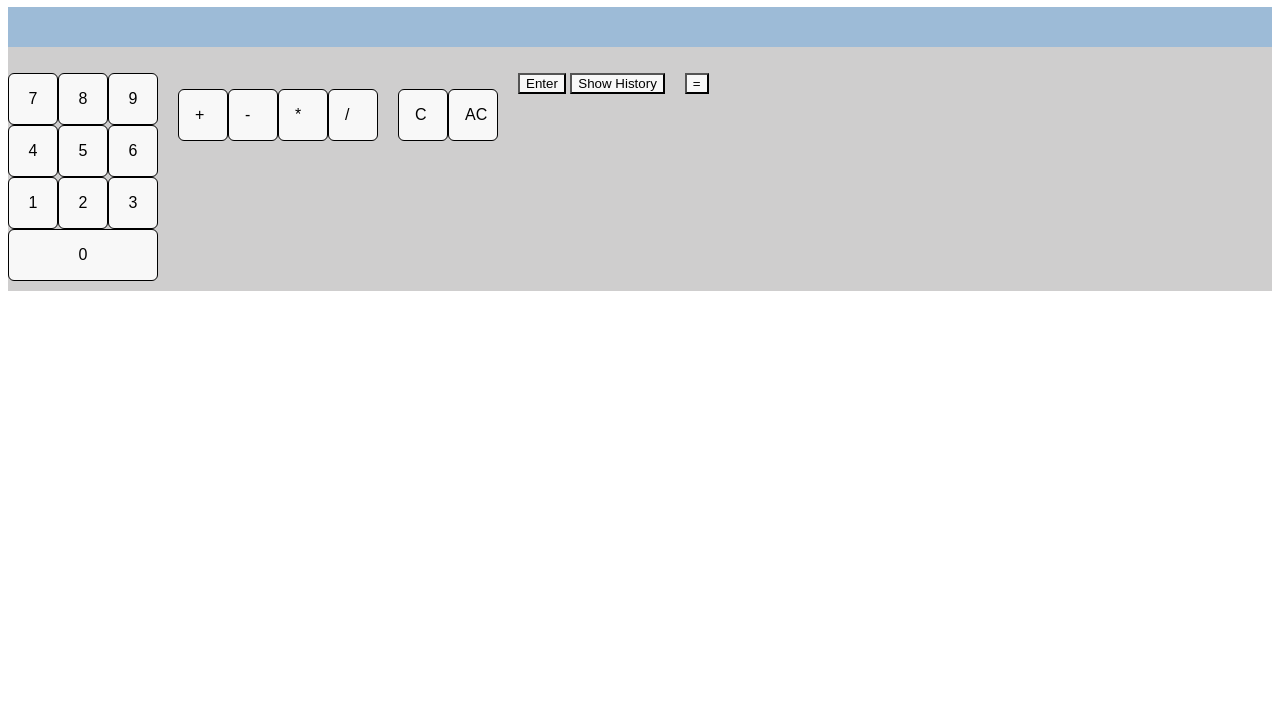
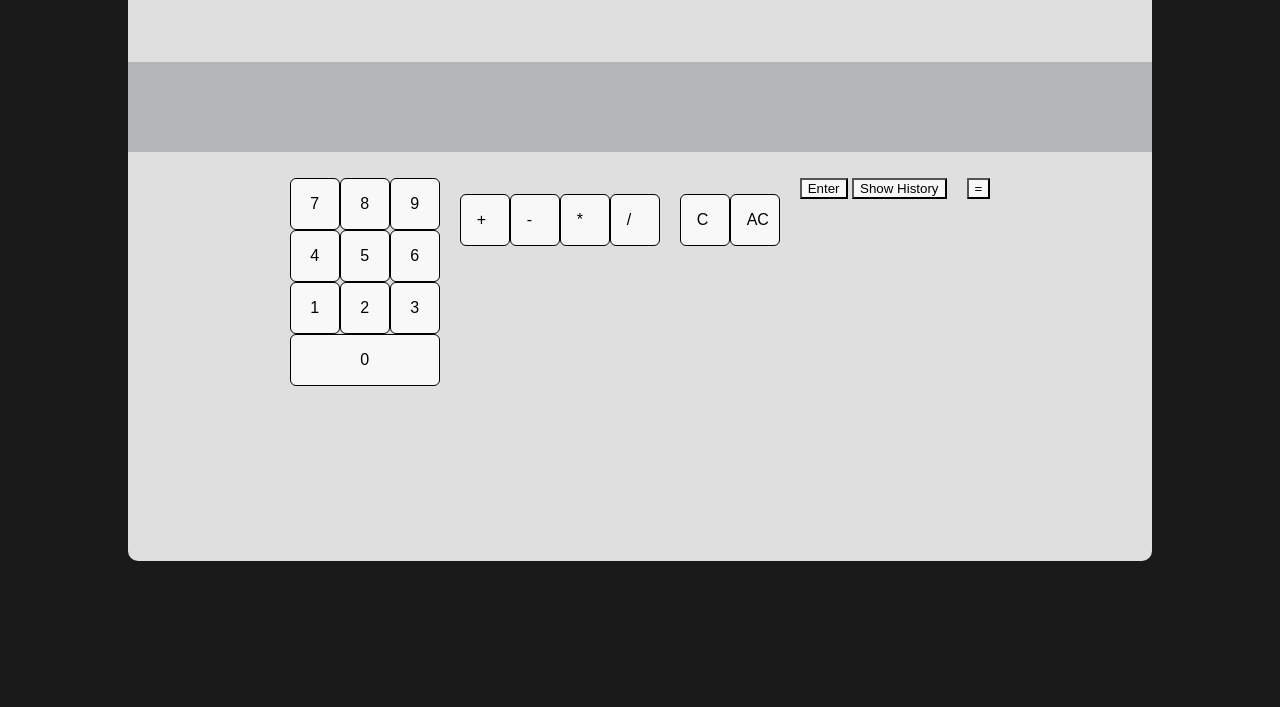
Before and after one commit to Matthew1523/calculadora-simples, a plain HTML site: page index.html in a window 1280 px wide. Shown: the part 93-800 px from the top of the page. Drawn offline with Linux system fonts and the light colour scheme.

Commit message:
UI changes

```diff
--- a/index.css
+++ b/index.css
@@ -3,12 +3,14 @@
 html{
     padding: 0;
     margin: 0;
+    height: 100vh;
     box-sizing: border-box;
 }
 
 
 body{
     font-family: Arial;
+    background-color: rgb(26, 26, 26);
 }
 
 header{
@@ -17,25 +19,39 @@ header{
     margin: 10px 0;
 }
 
+main{
+    display: flex;
+    height: 80vh;
+    align-items: center;
+    justify-content: center;
+}
+
 .btn{
     background-color: rgb(248, 248, 248);
 }
 
 #calculatorBody{
-    width: 100%;
+    width: 80vw;
+    height:inherit;
+    padding: 0 0 12px 0;
+    border-radius: 10px;
     display: flex;
+    align-items: center;
     justify-content: center;
     flex-direction: column;
-    background-color: rgb(207, 206, 206);
+    background-color: rgb(223, 223, 223);
 }
 
 
 #display{
-    color: red;
+    color: rgb(0, 0, 0);
+    align-self: normal;
+    justify-self:flex-start;
     font-weight: 800;
-    background-color: rgba(40, 142, 236, 0.301);
+    height: 50px;
+    background-color: rgba(82, 87, 92, 0.301);
     padding: 20px;
-    text-align: end;
+    text-align: start;
 
 }
 
--- a/index.html
+++ b/index.html
@@ -9,14 +9,11 @@
 </head>
 <body>
 
-<header>
-    <h1>Calculadora</h1>
-</header>
 
+
+<main>
     <div id="calculatorBody">
-
         <div id="display"></div>
-
         <div id="limitChecker">
             <p></p>
         </div>
@@ -73,7 +70,7 @@
         </div>
 
     </div>
-
+</main>
 
 
 
```
Lines whose indentation alone changed are shown as unchanged.
